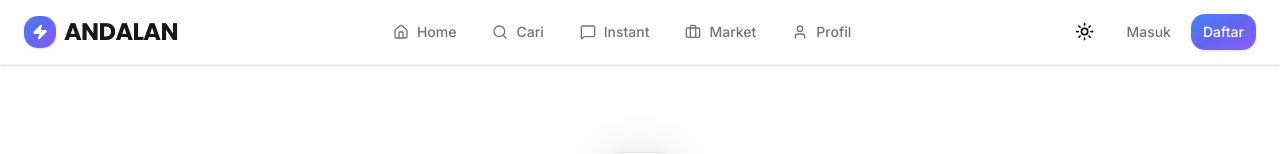
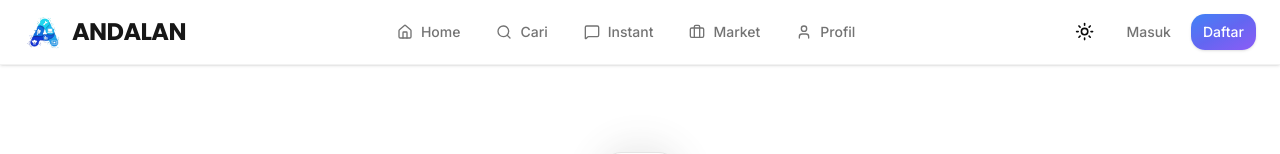
Before and after one commit to rafkiyuda/andalan-platform, a Next.js app: page /chat in a window 1280 px wide. Shown: the top 154 px of the page. Built offline with nearby package versions, Linux system fonts and the light colour scheme.

Commit message:
feat: integrate ANDALAN logo to navbar
- Replace Zap icon with ANDALAN logo image
- Add logo file to public/logo/andalan-logo.png
- Update navbar component to display logo properly

```diff
--- a/components/navbar.tsx
+++ b/components/navbar.tsx
@@ -24,9 +24,12 @@
             <header className="fixed top-0 left-0 right-0 z-50 bg-background/80 backdrop-blur-md border-b border-border/50 shadow-sm transition-all duration-300">
                 <div className="container mx-auto flex h-16 items-center justify-between px-4 md:px-6">
                     <Link href="/" className="text-xl md:text-2xl font-bold font-heading text-primary tracking-tight flex items-center gap-2 hover:opacity-80 transition-opacity">
-                        <div className="h-8 w-8 rounded-xl bg-gradient-primary flex items-center justify-center text-white shadow-sm">
-                            <Zap className="h-4 w-4 fill-current" />
-                        </div>
+                        {/* eslint-disable-next-line @next/next/no-img-element */}
+                        <img
+                            src="/logo/andalan-logo.png"
+                            alt="ANDALAN Logo"
+                            className="h-10 w-auto object-contain"
+                        />
                         <span className="hidden sm:inline">ANDALAN</span>
                     </Link>
 
```
Also changed, not shown: public/logo/andalan-logo.png (added).
